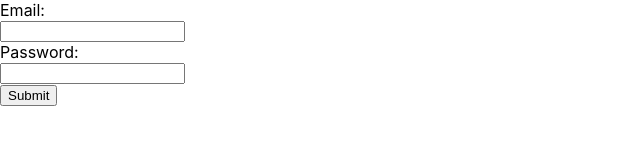
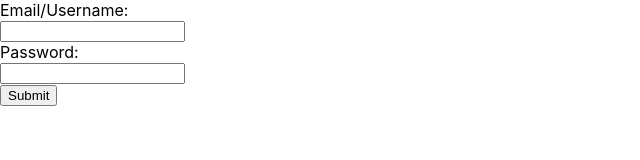
Before and after one commit to Michael-Yount/formikstarter, a React (Create React App) app: page / in a window 1280 px wide. Shown: the top 160 px of the page, without its empty margins (0-640 px from the left). Built offline with nearby package versions, Linux system fonts and the light colour scheme.

Commit message:
fixed Email/Username label

```diff
--- a/src/App.js
+++ b/src/App.js
@@ -38,7 +38,7 @@ function App() {
   return (
     <div>
       <form onSubmit={formik.handleSubmit}>
-        <div>Email:</div>
+        <div>Email/Username:</div>
           <input
           id="emailField"
           type="text"
```
